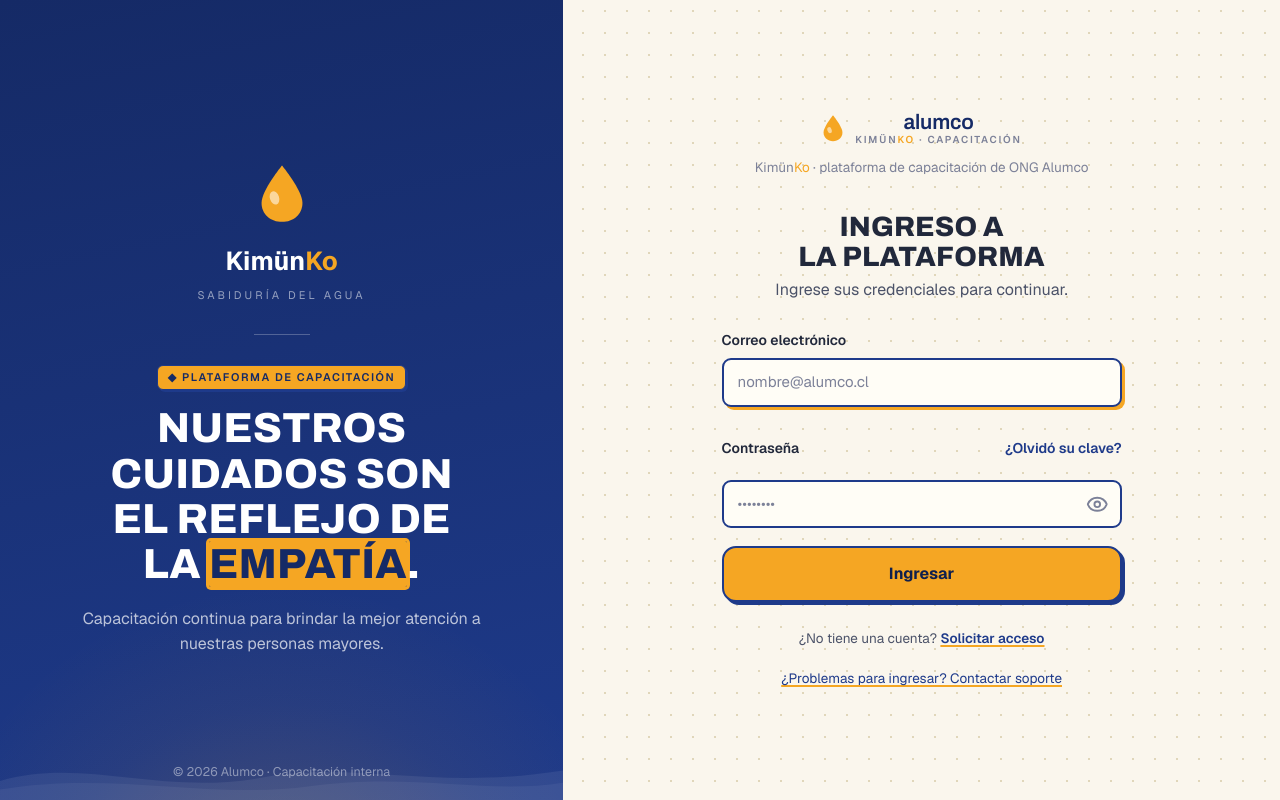
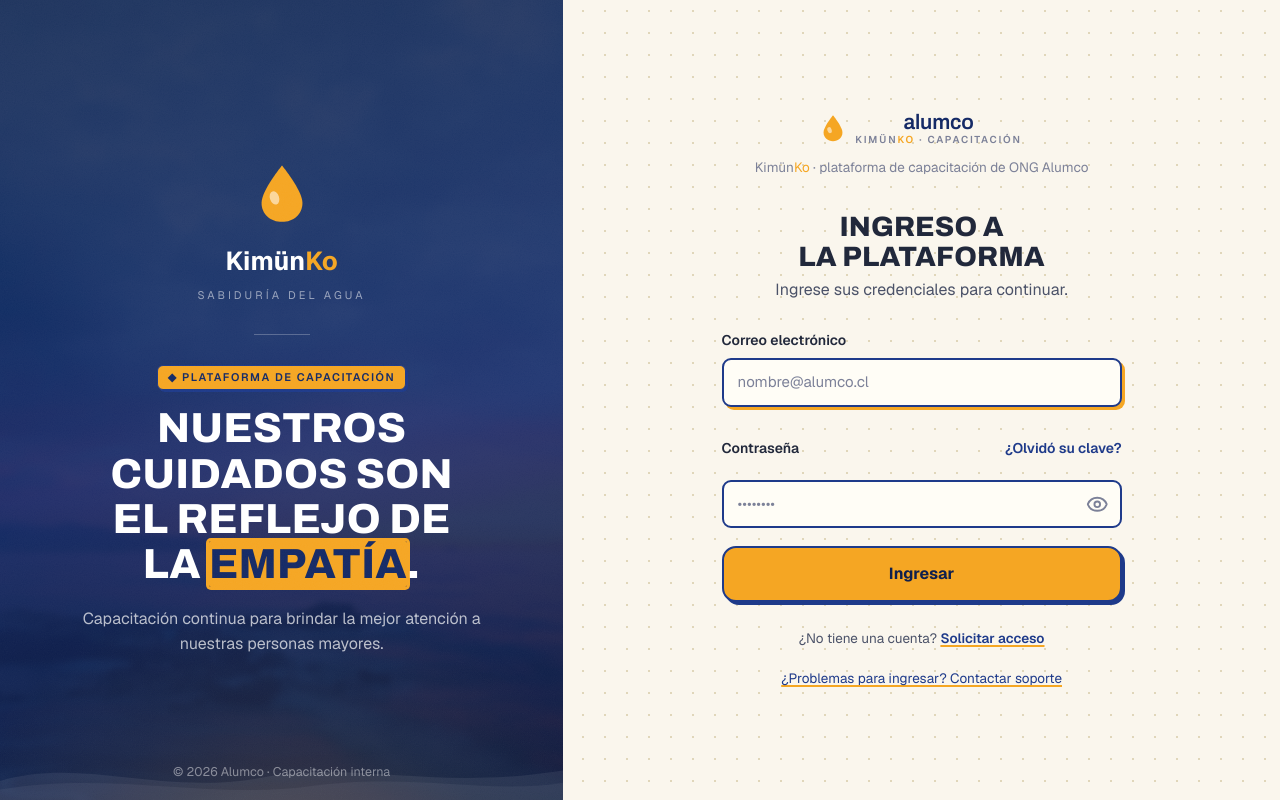
Before and after one commit to Bato21/alumco-lms, a Next.js app: page /login in a window 1280 px wide. Built offline with nearby package versions, Linux system fonts and the light colour scheme.

Commit message:
feat(ui): foto difuminada de fondo en el panel del login
Re-agrega /login-hero.jpg (fill, blur, scale) con tinte navy de marca
para legibilidad + grano y resplandor ámbar. Conserva el contenido
didasko (gota, KimünKo, titular, onda).

Co-Authored-By: Claude Fable 5 <noreply@anthropic.com>

```diff
--- a/src/app/(auth)/login/page.tsx
+++ b/src/app/(auth)/login/page.tsx
@@ -1,5 +1,6 @@
 import type { Metadata } from 'next'
 import Link from 'next/link'
+import Image from 'next/image'
 import { LoginForm } from '@/components/alumco/LoginForm'
 import { Gota, MarcaAlumco, Onda } from '@/components/alumco/ds'
 
@@ -13,7 +14,7 @@ export default function LoginPage() {
 
       {/* Panel de marca — "Amanecer sobre agua" */}
       <div
-        className="hidden md:flex"
+        className="hidden md:flex film-grain"
         style={{
           flex: '0 0 44%',
           background: 'var(--grad-marca)',
@@ -26,6 +27,26 @@ export default function LoginPage() {
           overflow: 'hidden',
         }}
       >
+        {/* Foto atmosférica difuminada */}
+        <Image
+          src="/login-hero.jpg"
+          alt=""
+          fill
+          priority
+          sizes="(min-width: 768px) 44vw, 0px"
+          aria-hidden="true"
+          style={{ objectFit: 'cover', transform: 'scale(1.08)', filter: 'blur(3px)' }}
+        />
+        {/* Tinte navy de marca para legibilidad */}
+        <div
+          aria-hidden="true"
+          style={{
+            position: 'absolute',
+            inset: 0,
+            background: 'linear-gradient(168deg, rgba(13,28,69,0.85) 0%, rgba(21,42,102,0.88) 55%, rgba(10,22,56,0.94) 100%)',
+          }}
+        />
+        {/* Resplandor ámbar — el amanecer */}
         <div
           style={{
             position: 'absolute',
```
